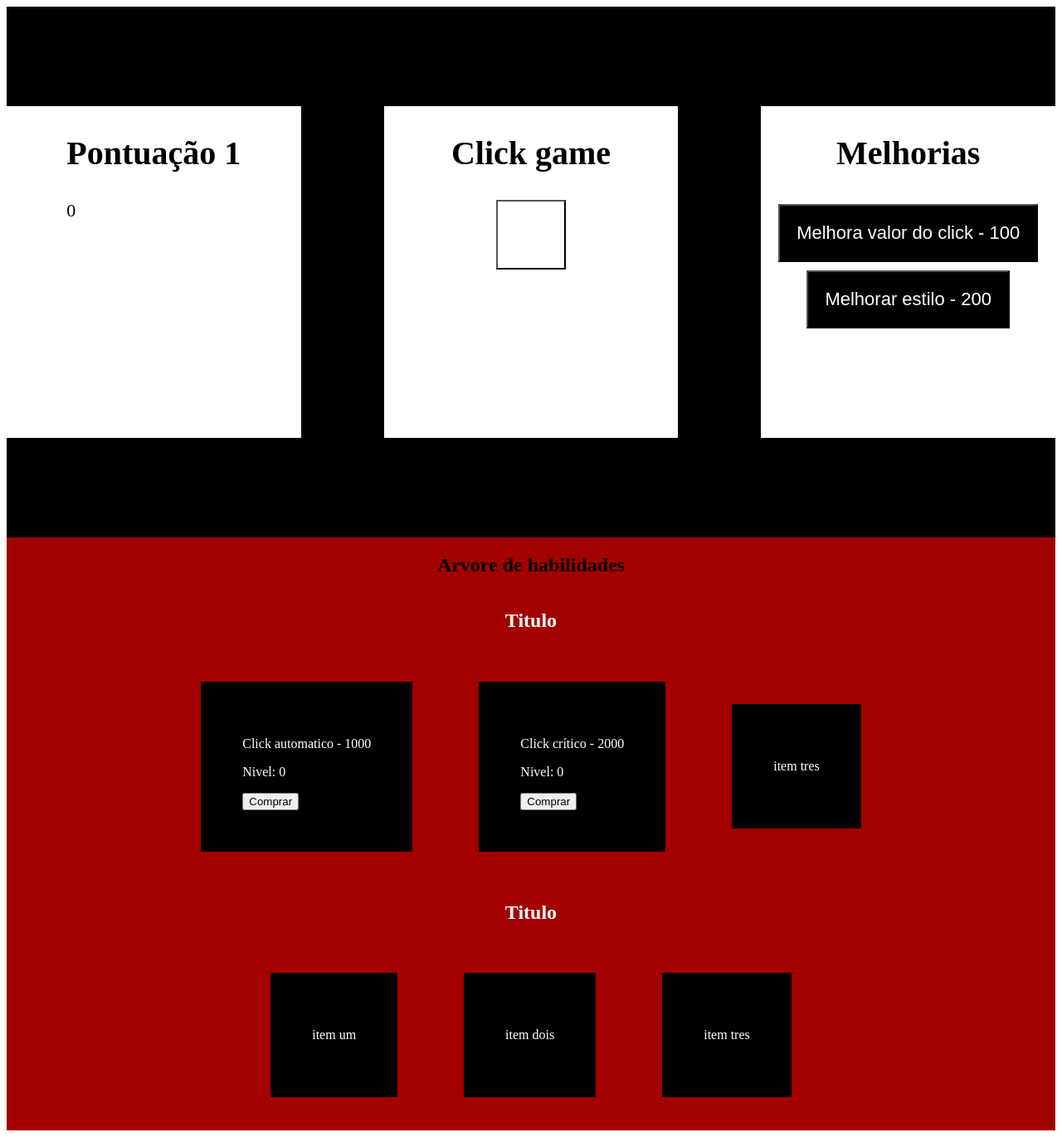
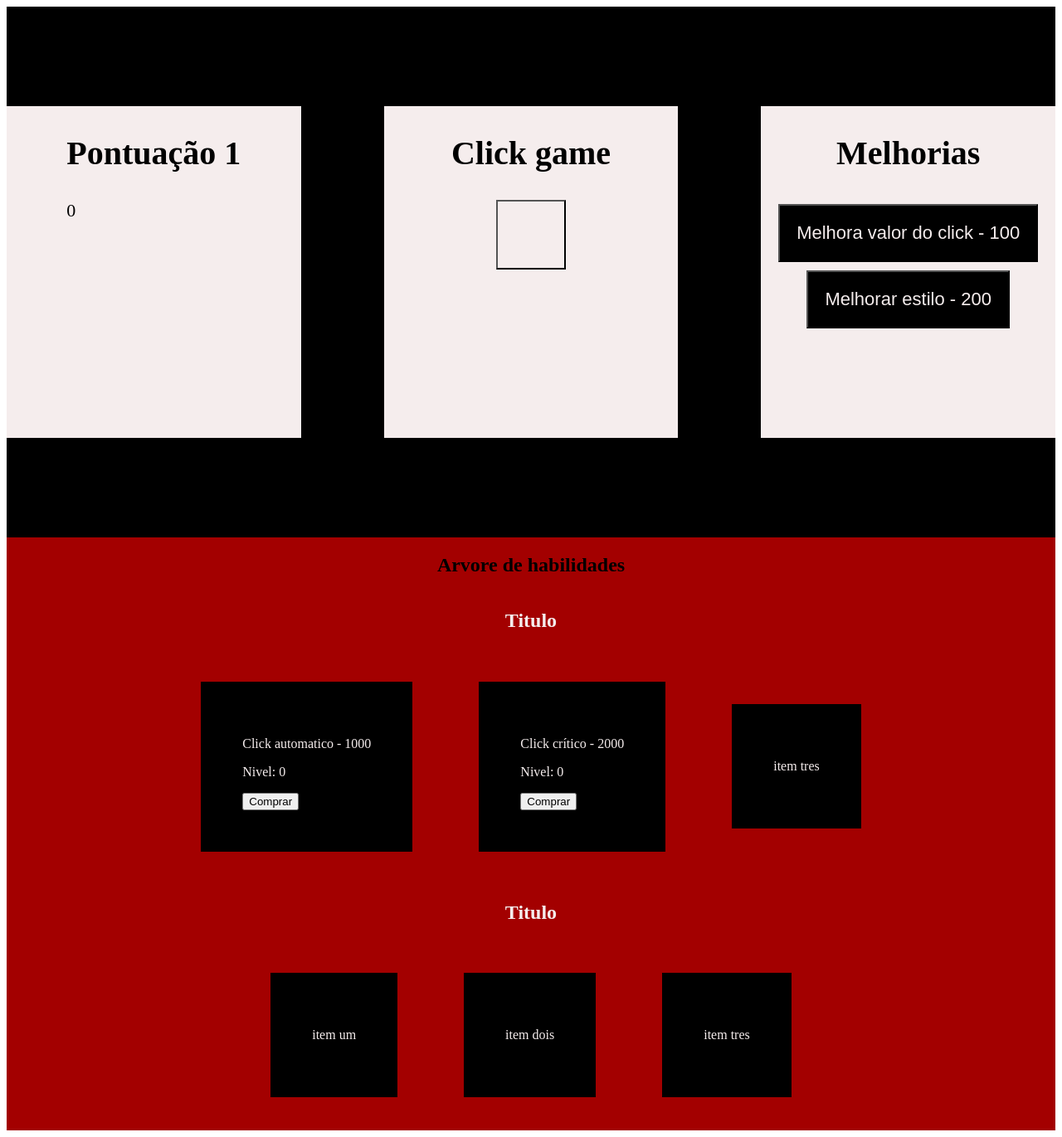
Before and after one commit to sunspedro/jogo-de-click, a PHP site: page / in a window 1280 px wide. Shown: the whole page at 83% size. Run offline with PHP 8.4, Linux system fonts and the light colour scheme.

Commit message:
Adiciona melhorias

```diff
--- a/script.js
+++ b/script.js
@@ -196,8 +196,9 @@ function clickCritico(){
     ui.clickCriticoNivel.textContent = "Nivel: " + game.clickCriticoNivelAtual
   }
 }
+
 function clickCriticoSorteador(){
-  if(game.clickCriticoChance < Math.random()){
+  if(game.clickCriticoChance > Math.random()){
     console.log("deu certo")
   }
 }
--- a/style.css
+++ b/style.css
@@ -25,7 +25,7 @@
   align-items: center;
 }
 .pontos{
-  background-color: #fff;
+  background-color: var(--white-100);
   margin-right: 100px;
 }
 .pontos2{
@@ -34,18 +34,19 @@
 .btn-secundario{
   display: none;
   border: none;
-  color: var(--white-100);
+  color: var(--red-100);
+  border: 1px solid var(--red-100);
   font-weight: 700;
   font-size: 16px;
-  background-color: var(--red-500);
+  background-color: var(--white-100);
   border-radius: 10px;
   padding: 40px;
   transition: all 1s ease;
   margin-top: 50px;
 }
 .btn-secundario:hover{
-  background-color: var(--white-100);
-  color: var(--black-100);
+  background-color: var(--red-100);
+  color: var(--white-100);
 
 }
 .card{
@@ -54,7 +55,7 @@
   align-items: center;
   width: 400px;
   height: 400px;
-  background-color: #fff;
+  background-color: var(--white-100);
 }
 .card h2{
   font-size: 40px;
@@ -67,7 +68,7 @@
 
 .principal{
   .btn-principal{
-    background-color: #fff;
+    background-color: var(--white-100);
     padding: 40px;
   }
   i{
@@ -75,15 +76,12 @@
   }
 
 }
-.btn-principal:hover{
-  background-color: #fff;
-}
 
 .lateral{
   display: flex;
   flex-direction: column;
   align-items: center;
-  background-color: #fff;
+  background-color: var(--white-100);
   margin-left: 100px;
   width: 400px;
   height: 400px;
@@ -92,7 +90,7 @@
     background-color: #000;
     margin: 5px;
     padding: 20px;
-    color: #fff;
+    color: var(--white-100);
   }
   .btn#habilitaHabilidades{
     display: none;
@@ -114,7 +112,7 @@
   display: flex;
   flex-direction: column;
   padding: 100px;
-  background-color: #ffffff;
+  background-color: var(--white-100)fff;
 }
 
 /* estilo1  */
@@ -162,16 +160,15 @@
     color: var(--white-100);
     background-color: var(--red-200);
     .btn-principal{
+      color: var(--red-500);
       border: 1px solid var(--red-500);
       border-radius: 10px;
       transition: all 1s ease;
     }
     .btn-principal:hover{
       background-color: var(--red-500);
+      color: var(--white-100);
       box-shadow: 0 6px 12px rgba(0, 0, 0, 0.3);
-      i{
-        color: var(--red-1000);
-      }
     }
     i{
       display: block;
@@ -258,7 +255,7 @@
 .listaHabilidades{
   display: flex;
   flex-direction: column;
-  color: #fff;
+  color: var(--white-100);
   align-items: center;
   justify-content: center;
   .listaCategorias{
```
